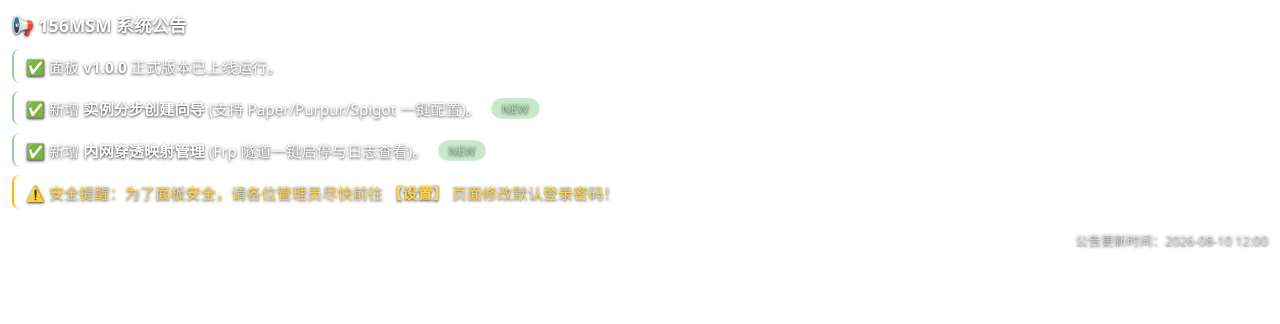
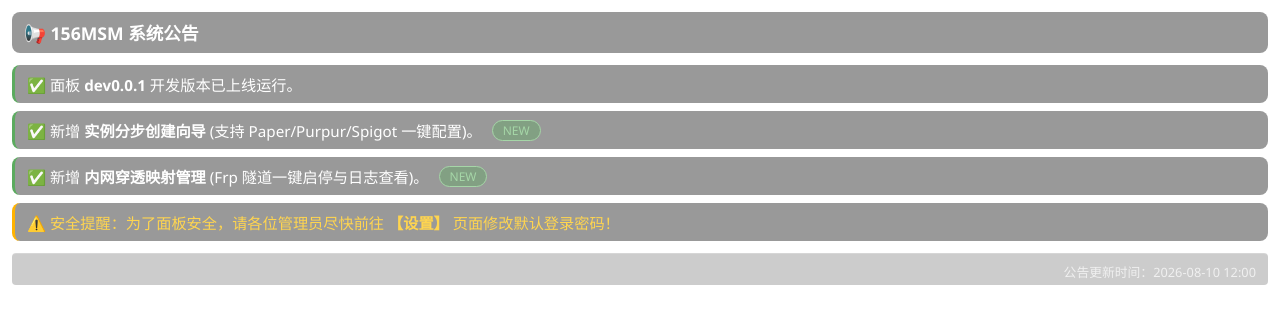
Before and after one commit to bCreeper156/ad, a plain HTML site: page 1.html in a window 1280 px wide. Drawn offline with Linux system fonts and the light colour scheme.

Commit message:
Update styles and text in 1.html

```diff
--- a/1.html
+++ b/1.html
@@ -12,7 +12,7 @@
             font-family: 'Segoe UI', Tahoma, Geneva, Verdana, sans-serif;
             background: transparent;
             color: #ffffff;
-            text-shadow: 0 1px 3px rgba(0,0,0,0.8);
+            /* 已移除 text-shadow，避免字迹虚化 */
         }
 
         .panel-announcement {
@@ -27,6 +27,10 @@
             display: flex;
             align-items: center;
             gap: 8px;
+            /* 加深背景防止白字看不清 */
+            background: rgba(0, 0, 0, 0.4);
+            padding: 8px 12px;
+            border-radius: 8px;
         }
 
         .item {
@@ -34,10 +38,11 @@
             align-items: center;
             margin-bottom: 8px;
             font-size: 0.95rem;
-            background: rgba(255, 255, 255, 0.05);
-            padding: 6px 12px;
+            /* 加深背景透明度，实现无阴影的高可读性 */
+            background: rgba(0, 0, 0, 0.4);
+            padding: 8px 12px;
             border-radius: 8px;
-            border-left: 2px solid rgba(76, 175, 80, 0.6);
+            border-left: 3px solid rgba(76, 175, 80, 0.8);
         }
 
         .tag-new {
@@ -46,7 +51,7 @@
             border-radius: 12px;
             margin-left: 10px;
             font-size: 0.75rem;
-            border: 1px solid rgba(255,255,255,0.2);
+            border: 1px solid #a5d6a7;
             color: #a5d6a7;
         }
 
@@ -60,11 +65,15 @@
 
         .footer-time {
             margin-top: 12px;
-            color: rgba(255,255,255,0.5);
+            color: rgba(255,255,255,0.7);
             font-size: 0.8rem;
             text-align: right;
-            border-top: 1px solid rgba(255,255,255,0.1);
+            border-top: 1px solid rgba(255,255,255,0.2);
             padding-top: 8px;
+            background: rgba(0, 0, 0, 0.2);
+            padding-right: 12px;
+            padding-bottom: 4px;
+            border-radius: 4px;
         }
     </style>
 </head>
@@ -75,7 +84,7 @@
         </div>
 
         <div class="item">
-            <span>✅ 面板 <b>v1.0.0</b> 正式版本已上线运行。</span>
+            <span>✅ 面板 <b>dev0.0.1</b> 开发版本已上线运行。</span>
         </div>
 
         <div class="item">
```
